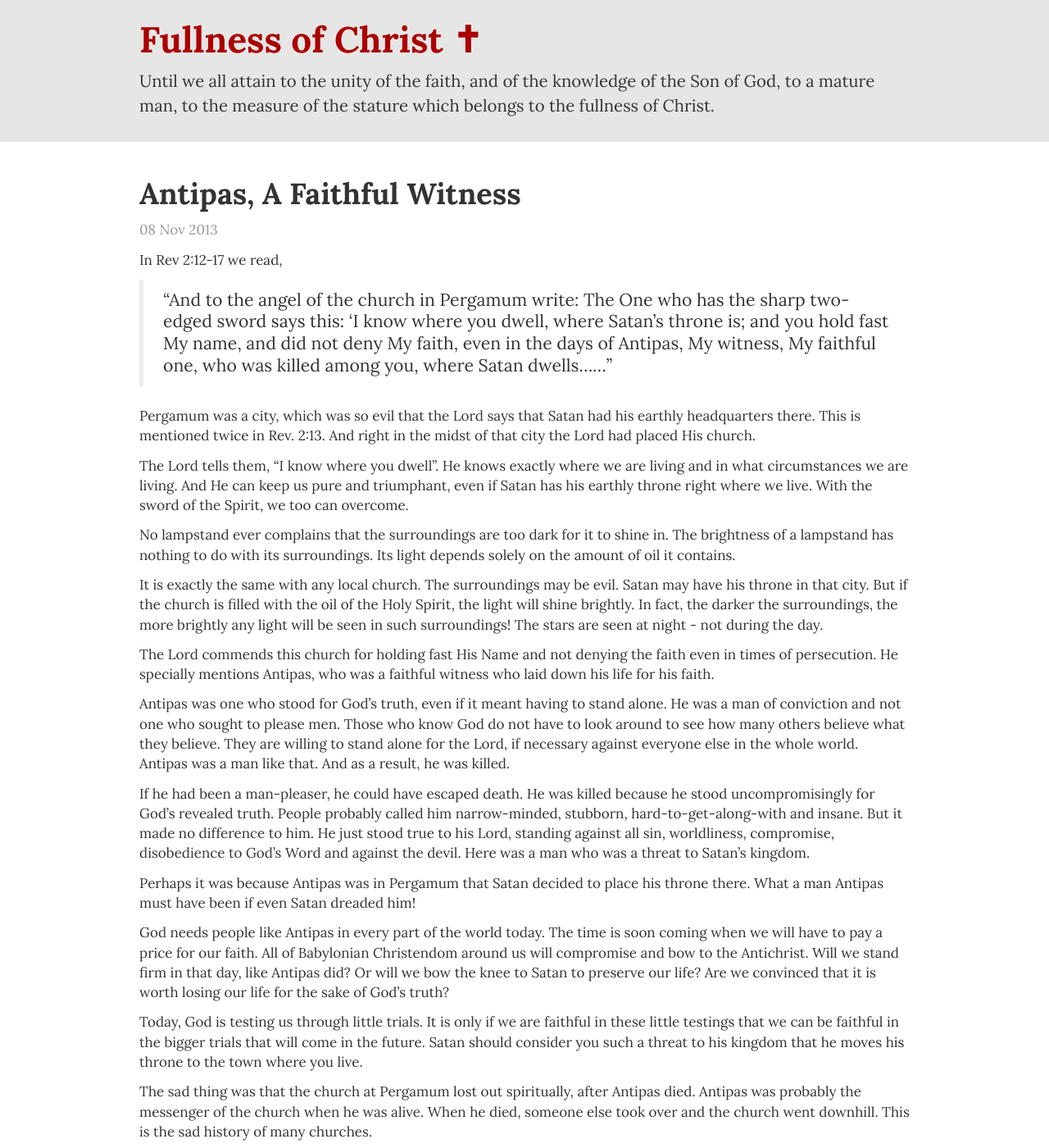
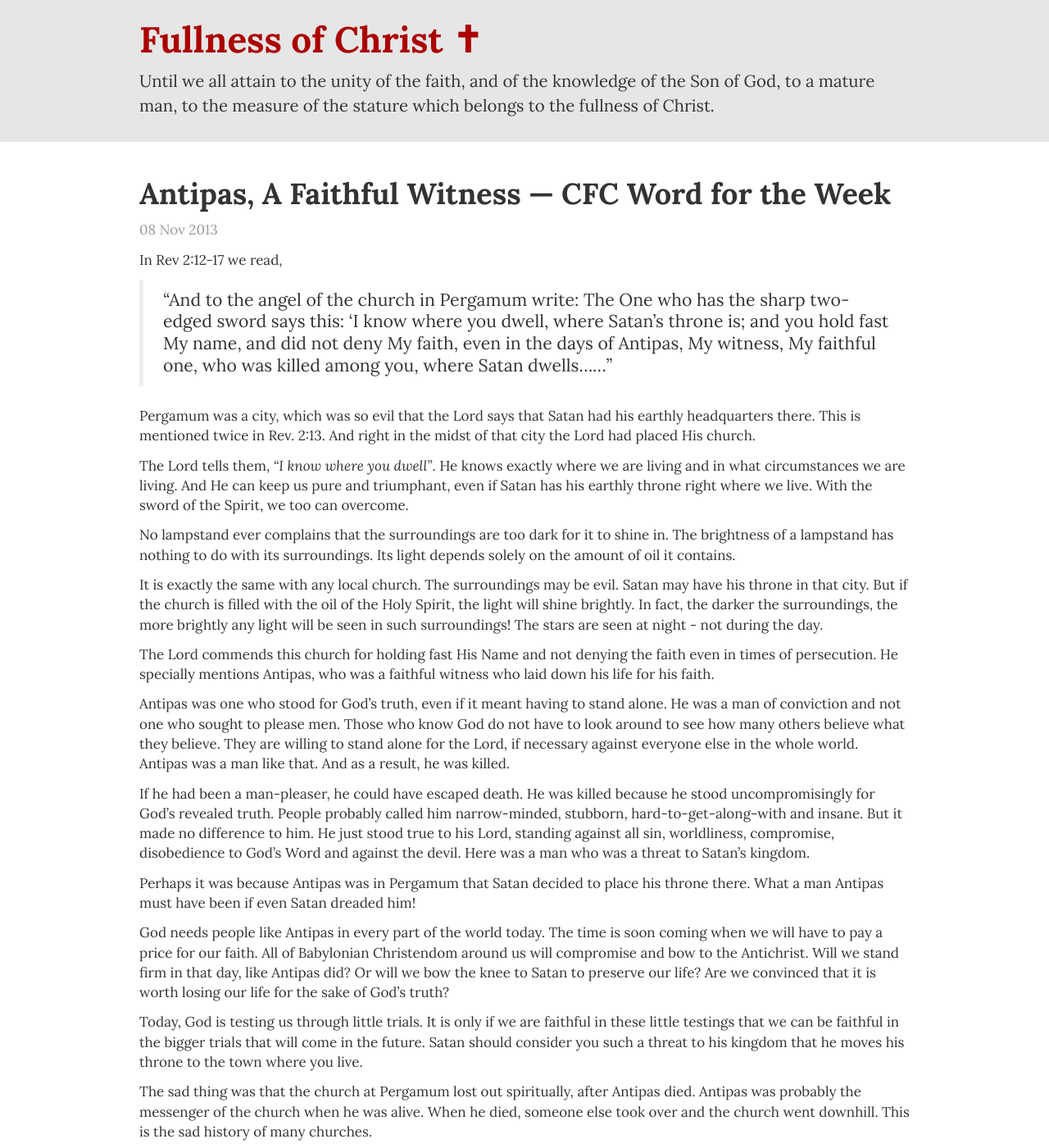
Before and after one commit to alanchrt/fullnessofchrist.com, a Jekyll site: the page built from _posts/2013-11-08-anitpas-a-faithful-witness.markdown, in a window 1280 px wide and 1400 px high. Shown: the whole window at 82% size. Built offline with Jekyll 4.4.1, drawn with Linux system fonts in a browser that asks for light colours; Markdown is read by kramdown in place of the engine named in the settings; some of the changed text lies outside the part shown.

Commit message:
improve wftw citation

```diff
--- a/_posts/2013-11-08-anitpas-a-faithful-witness.markdown
+++ b/_posts/2013-11-08-anitpas-a-faithful-witness.markdown
@@ -1,6 +1,6 @@
 ---
 layout: post
-title:  "Antipas, A Faithful Witness"
+title:  "Antipas, A Faithful Witness &mdash; CFC Word for the Week"
 date:   2013-11-08 14:00:00
 ---
 In Rev 2:12-17 we read,
@@ -9,7 +9,7 @@
 
 Pergamum was a city, which was so evil that the Lord says that Satan had his earthly headquarters there. This is mentioned twice in Rev. 2:13. And right in the midst of that city the Lord had placed His church.
 
-The Lord tells them, “I know where you dwell”. He knows exactly where we are living and in what circumstances we are living. And He can keep us pure and triumphant, even if Satan has his earthly throne right where we live. With the sword of the Spirit, we too can overcome.
+The Lord tells them, *“I know where you dwell”*. He knows exactly where we are living and in what circumstances we are living. And He can keep us pure and triumphant, even if Satan has his earthly throne right where we live. With the sword of the Spirit, we too can overcome.
 
 No lampstand ever complains that the surroundings are too dark for it to shine in. The brightness of a lampstand has nothing to do with its surroundings. Its light depends solely on the amount of oil it contains.
 
@@ -29,4 +29,4 @@
 
 The sad thing was that the church at Pergamum lost out spiritually, after Antipas died. Antipas was probably the messenger of the church when he was alive. When he died, someone else took over and the church went downhill. This is the sad history of many churches.
 
-&mdash; Zac Poonen
+&mdash; Zac Poonen, <a href="http://www.cfcindia.com/">CFC India</a>
```
